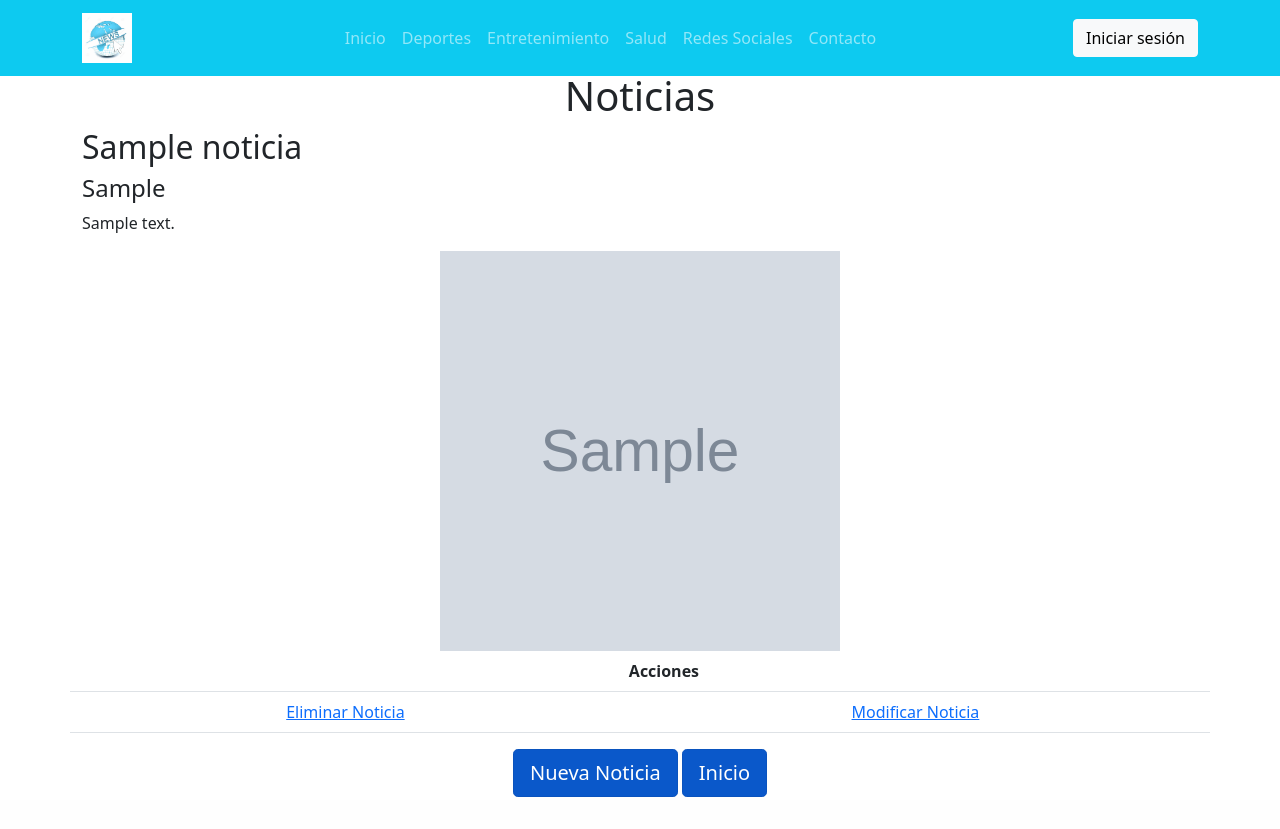
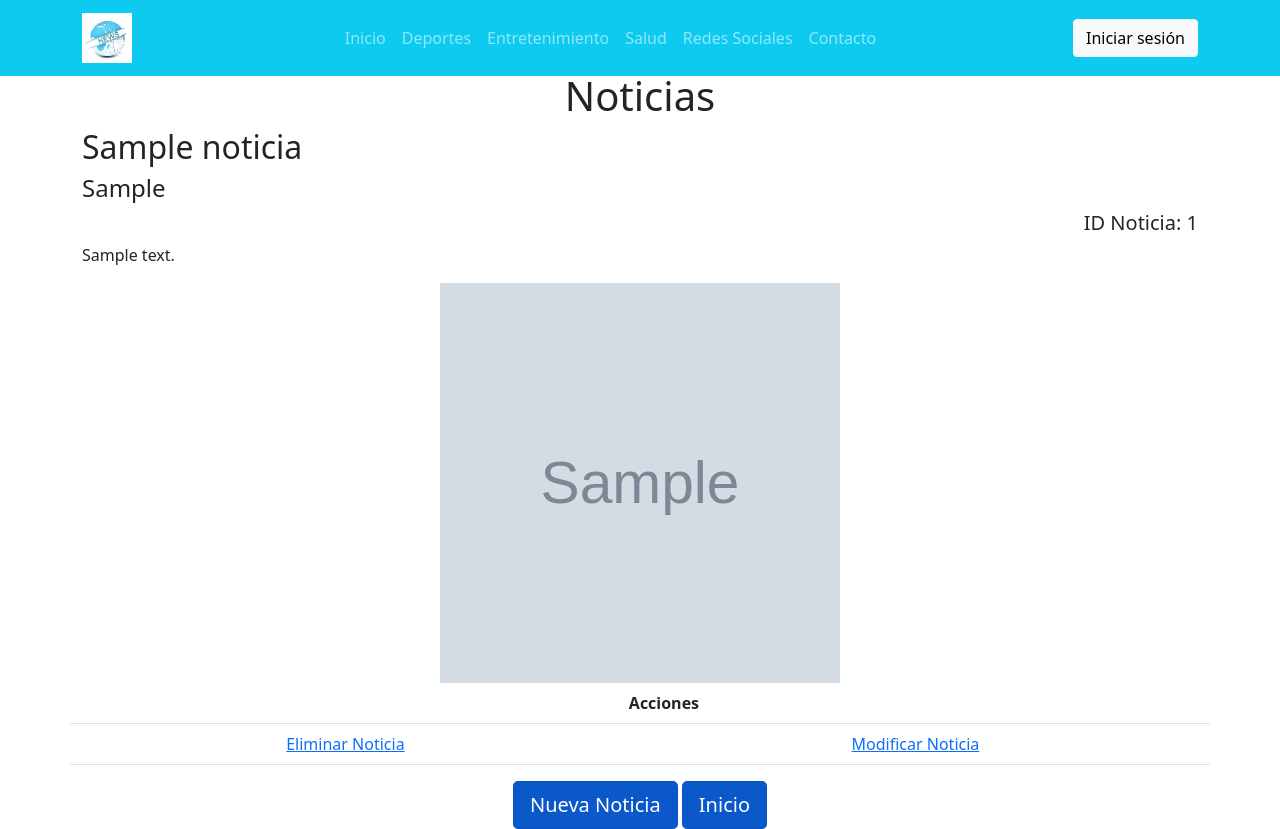
Before and after one commit to NicolRiveros/prueba3CaosNews, a Django app: page /noticias in a window 1280 px wide. Before the commit the page ends 797 px from the top, so only its background shows below. Run offline with Django 3.2, Linux system fonts and the light colour scheme; tables that the repository leaves empty hold one stand-in row (values such as "Sample post"); grey boxes marked "Sample" are stand-in pictures.

Commit message:
base de datos y paginas listas

```diff
--- a/principal/templates/verNoticias.html
+++ b/principal/templates/verNoticias.html
@@ -53,6 +53,7 @@
                 {% for n in noticias %}
                     <h2> {{n.titulo}} </h2>
                     <h4> {{n.encabezado}}</h4>
+                    <h5 style="text-align: right;">ID Noticia: {{n.idNoticia}}</h5>
                     <p>
                         {{n.descripcion}}
                     </p>
```
Also changed, not shown: principal/media/AlcoholEntrada_0BOeRZx.png (added), principal/media/EnfeCoronavirus_GLEKwCQ.jpg (added).
